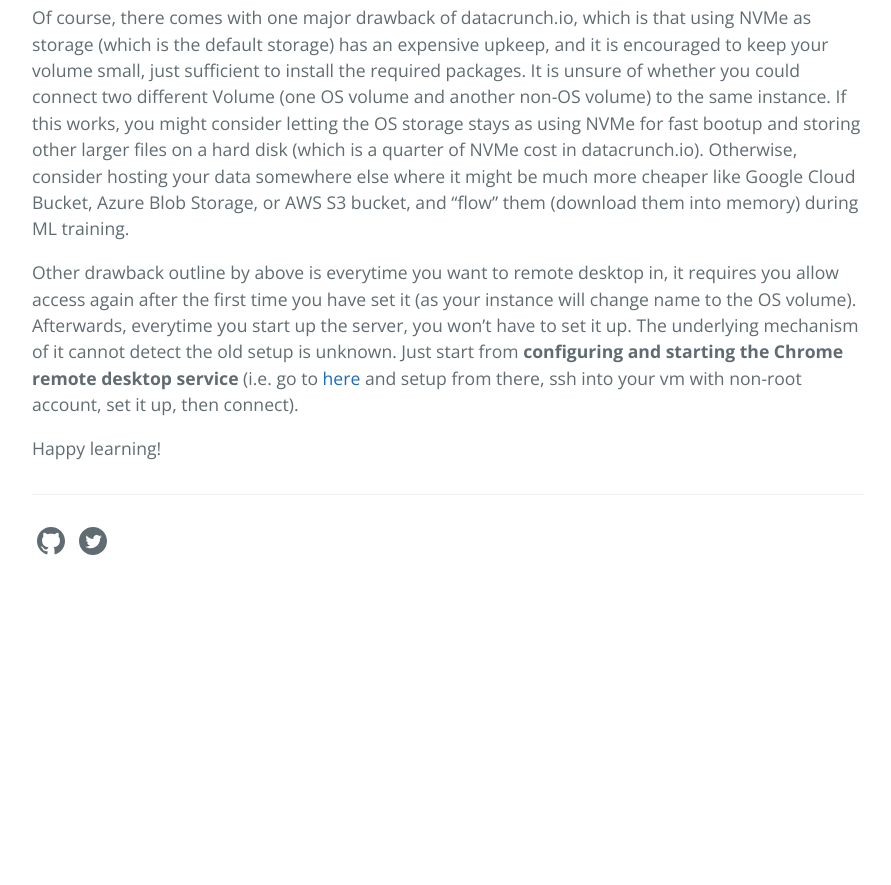
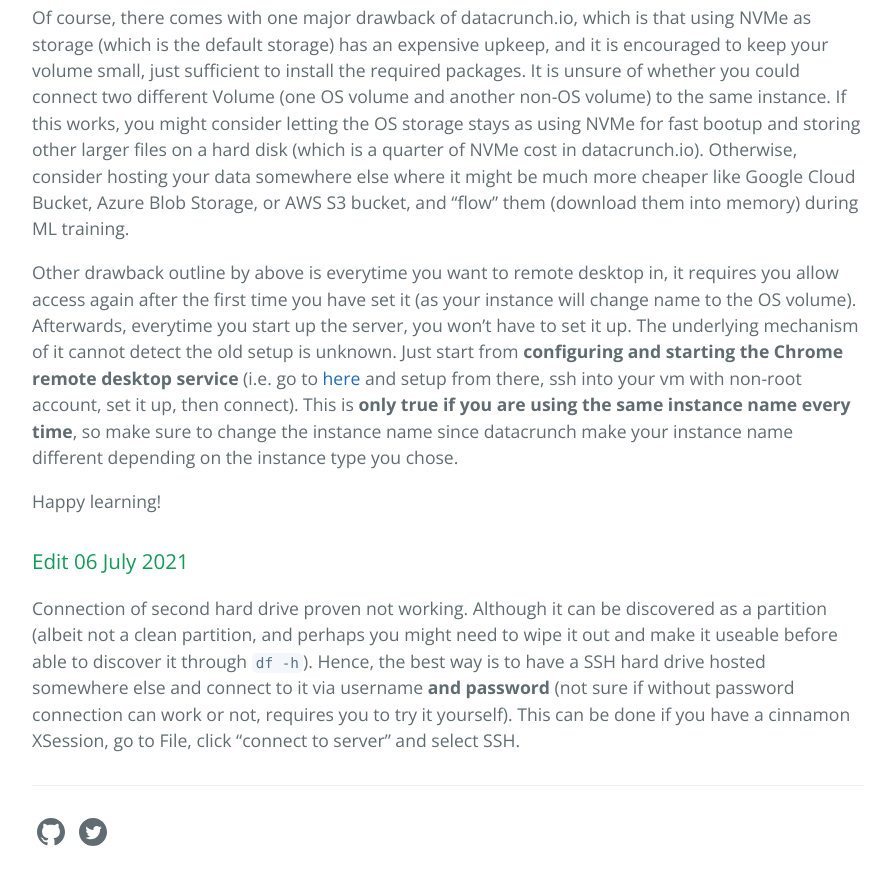
Before and after one commit to Wabinab/Wabinab.github.io, a Jekyll site: the page built from _posts/2021-06-30-Setting up Datacrunch.io from scratch.md, in a window 1280 px wide and 900 px high, scrolled down 5043 px. Shown: the top 885 px of the window, without its empty margins (192-1083 px from the left). Built offline with Jekyll 4.4.1, drawn with Linux system fonts in a browser that asks for light colours; our own code applies the rules of GitHub Pages for plain Markdown files; before the commit the page ends 5652 px from its top, so only the background shows below that.

Commit message:
Update 2021-06-30-Setting up Datacrunch.io from scratch.md

```diff
--- a/_posts/2021-06-30-Setting up Datacrunch.io from scratch.md
+++ b/_posts/2021-06-30-Setting up Datacrunch.io from scratch.md
@@ -132,6 +132,9 @@
 
 Of course, there comes with one major drawback of datacrunch.io, which is that using NVMe as storage (which is the default storage) has an expensive upkeep, and it is encouraged to keep your volume small, just sufficient to install the required packages. It is unsure of whether you could connect two different Volume (one OS volume and another non-OS volume) to the same instance. If this works, you might consider letting the OS storage stays as using NVMe for fast bootup and storing other larger files on a hard disk (which is a quarter of NVMe cost in datacrunch.io). Otherwise, consider hosting your data somewhere else where it might be much more cheaper like Google Cloud Bucket, Azure Blob Storage, or AWS S3 bucket, and "flow" them (download them into memory) during ML training.
 
-Other drawback outline by above is everytime you want to remote desktop in, it requires you allow access again after the first time you have set it (as your instance will change name to the OS volume). Afterwards, everytime you start up the server, you won't have to set it up. The underlying mechanism of it cannot detect the old setup is unknown. Just start from **configuring and starting the Chrome remote desktop service** (i.e. go to [here](https://remotedesktop.google.com/headless) and setup from there, ssh into your vm with non-root account, set it up, then connect).
+Other drawback outline by above is everytime you want to remote desktop in, it requires you allow access again after the first time you have set it (as your instance will change name to the OS volume). Afterwards, everytime you start up the server, you won't have to set it up. The underlying mechanism of it cannot detect the old setup is unknown. Just start from **configuring and starting the Chrome remote desktop service** (i.e. go to [here](https://remotedesktop.google.com/headless) and setup from there, ssh into your vm with non-root account, set it up, then connect). This is **only true if you are using the same instance name every time**, so make sure to change the instance name since datacrunch make your instance name different depending on the instance type you chose.
 
 Happy learning!
+
+### Edit 06 July 2021
+Connection of second hard drive proven not working. Although it can be discovered as a partition (albeit not a clean partition, and perhaps you might need to wipe it out and make it useable before able to discover it through `df -h`). Hence, the best way is to have a SSH hard drive hosted somewhere else and connect to it via username **and password** (not sure if without password connection can work or not, requires you to try it yourself). This can be done if you have a cinnamon XSession, go to File, click "connect to server" and select SSH.
```
